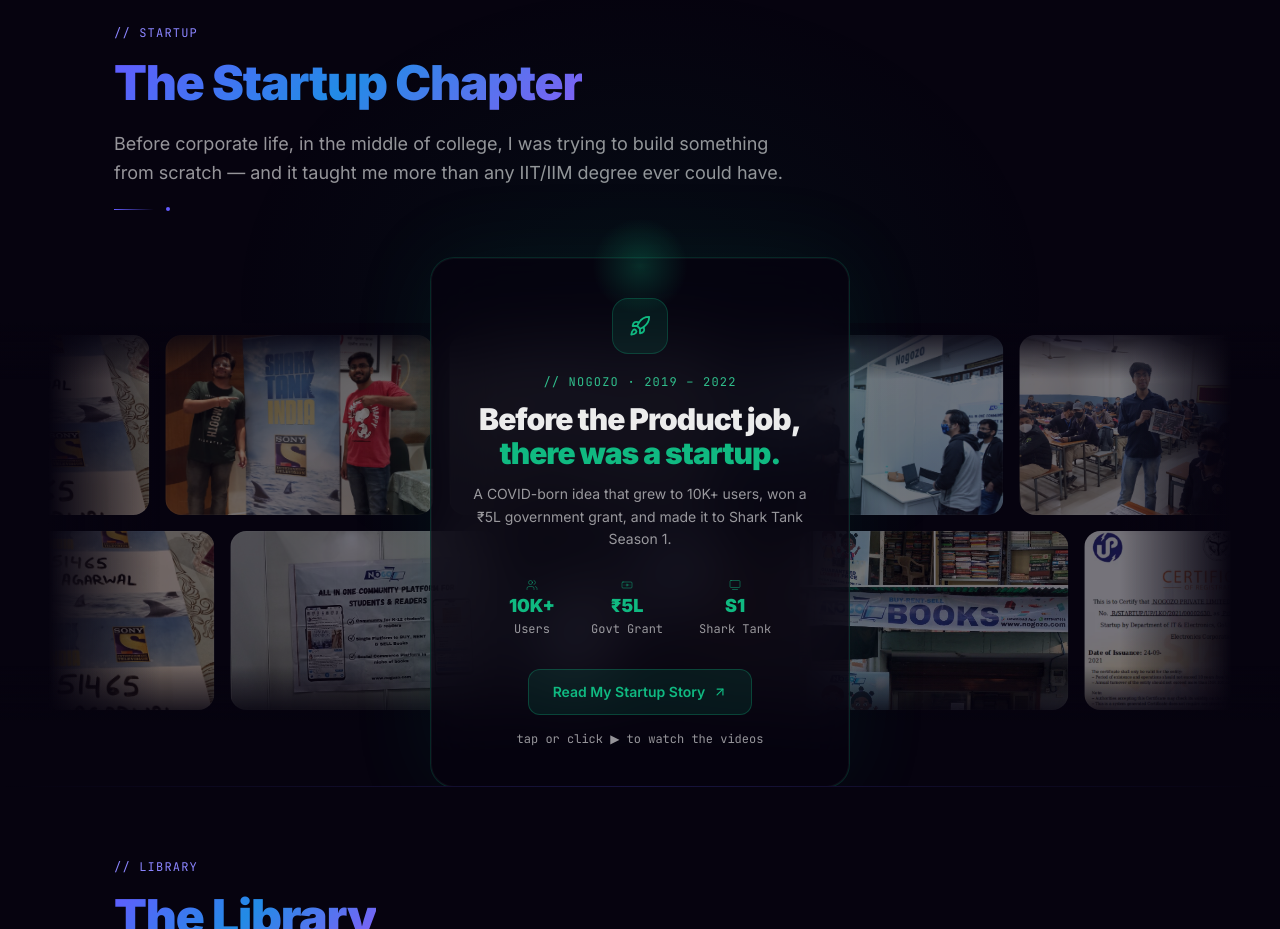
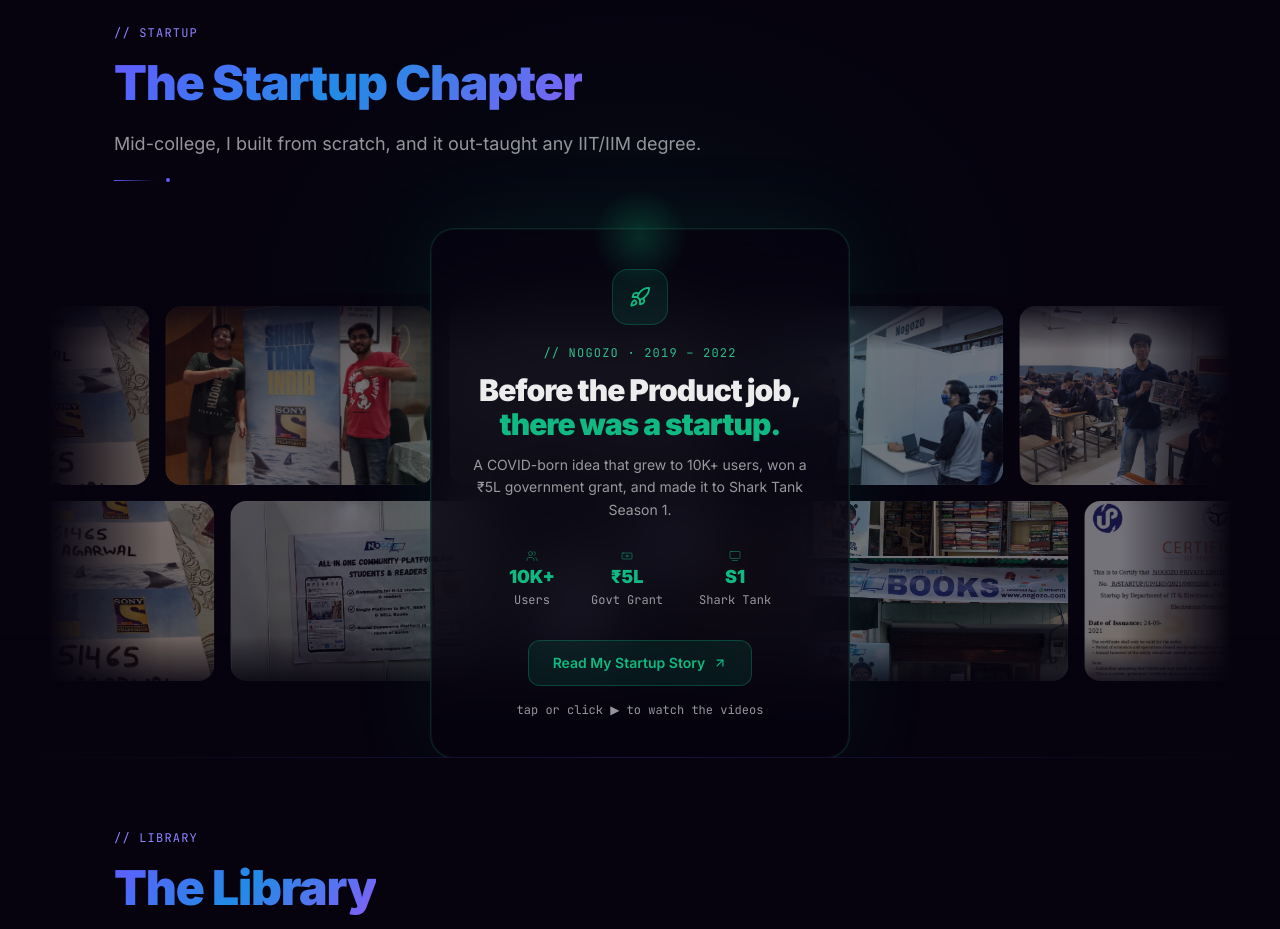
Before and after one commit to yugalagrawal/myportfolio, a Next.js app: page / in a window 1280 px wide. Shown: the part 5040-5969 px from the top of the page. Built offline with nearby package versions, Linux system fonts and the light colour scheme.

Commit message:
Startup: crisp one-line subtitle
Co-Authored-By: Claude Sonnet 5.5 <noreply@anthropic.com>

```diff
--- a/src/components/sections/StartupStory.tsx
+++ b/src/components/sections/StartupStory.tsx
@@ -259,7 +259,7 @@ export default function StartupStory() {
           <SectionHeading
             label="// startup"
             title="The Startup Chapter"
-            subtitle="Before corporate life, in the middle of college, I was trying to build something from scratch — and it taught me more than any IIT/IIM degree ever could have."
+            subtitle="Mid-college, I built from scratch, and it out-taught any IIT/IIM degree."
           />
         </div>
 
```
